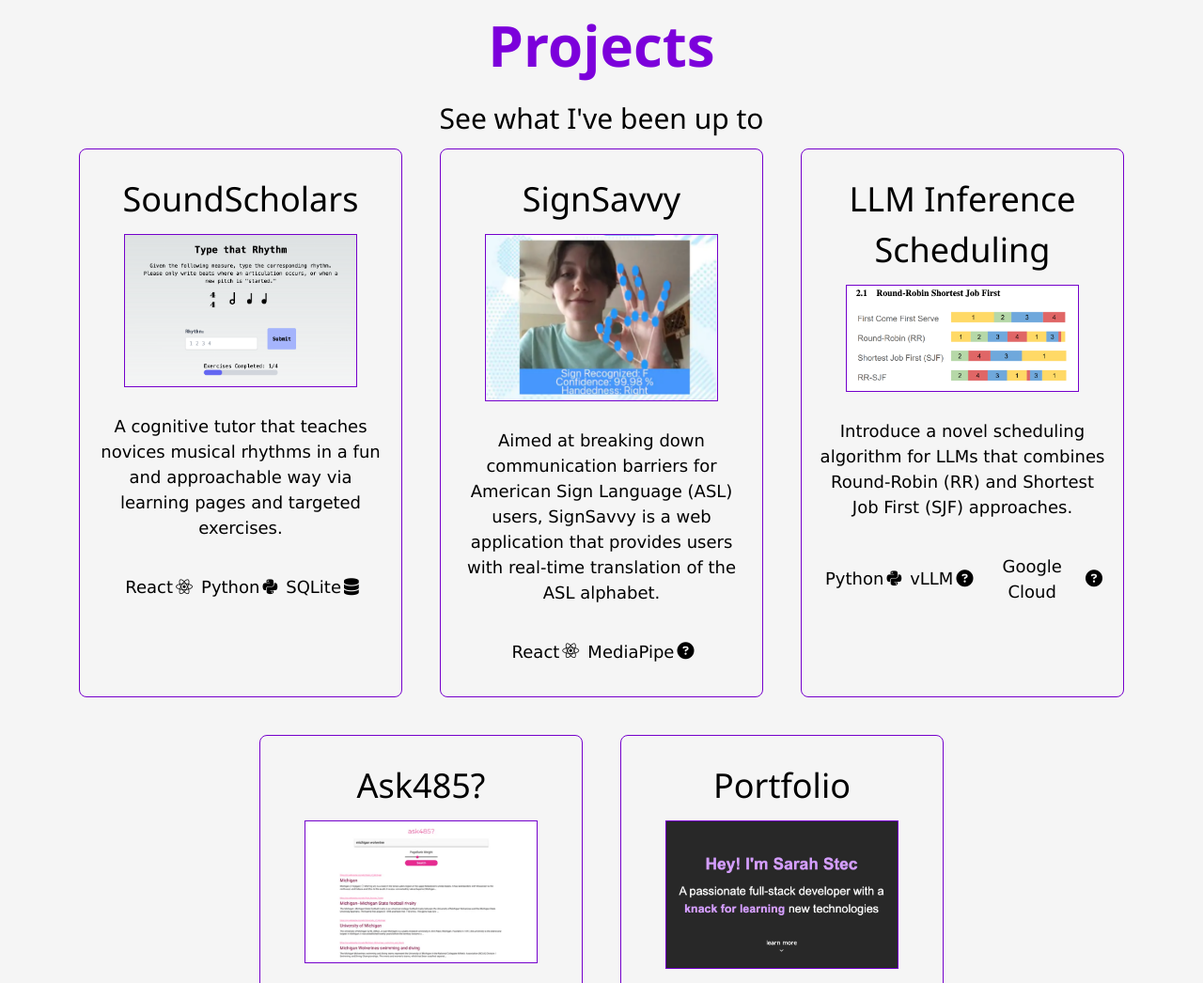
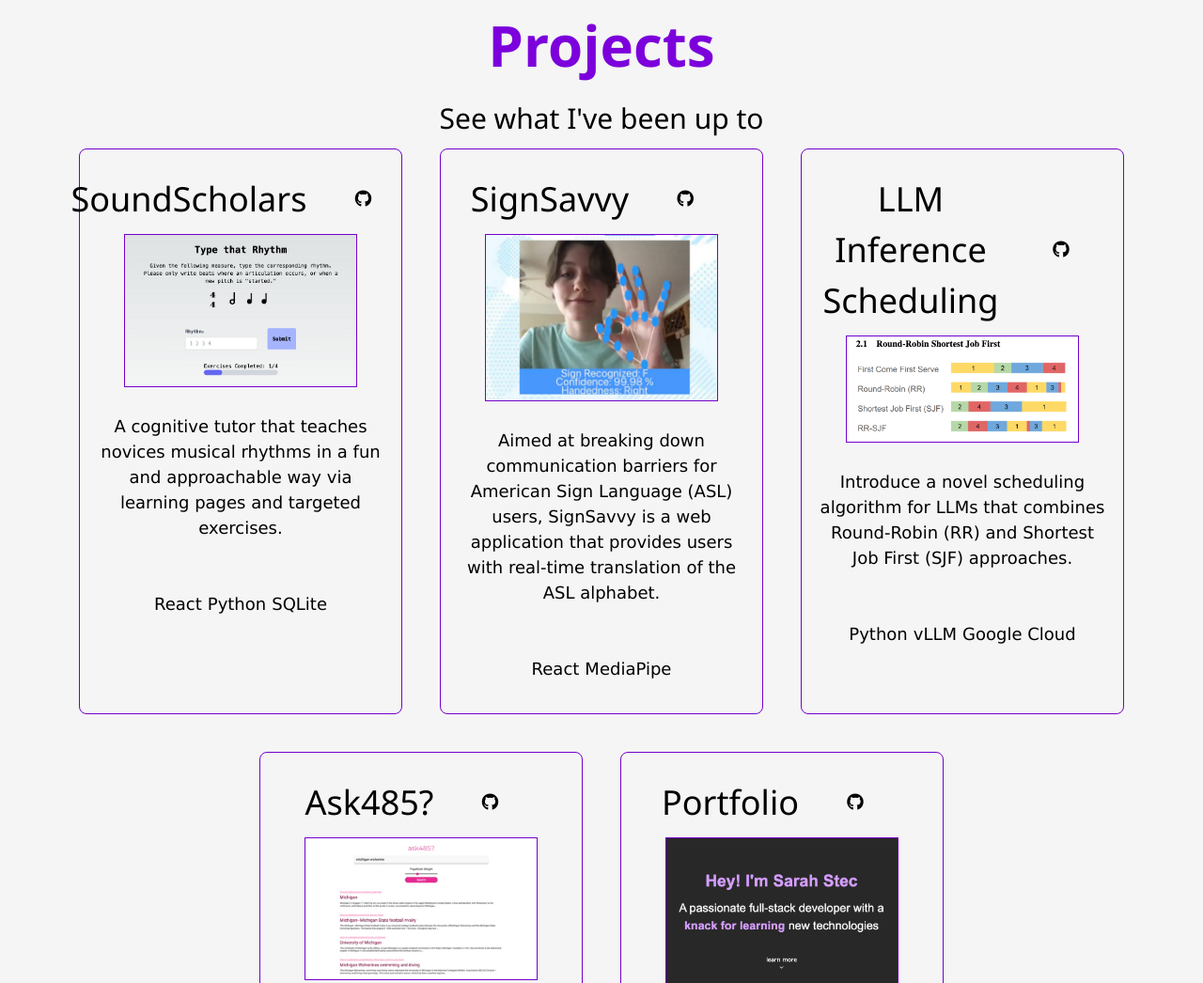
Before and after one commit to sastec17/portfolio, an Astro site: page / in a window 1280 px wide. Shown: the part 3174-4220 px from the top of the page at 94% size. Built offline with nearby package versions, Linux system fonts and the light colour scheme; Astro itself is replaced by a stand-in of ours.

Commit message:
Update projects styling

```diff
--- a/src/components/Navigation.astro
+++ b/src/components/Navigation.astro
@@ -2,9 +2,9 @@
 import ThemeIcon from "./ThemeIcon.astro"
 const navLinks = [
     {title: "Home", url: "/#home"},
-    {title: "About", url: "#about"},
-    {title: "Experience", url:"#experience"},
-    {title: "Projects", url: "#projects"}
+    {title: "About", url: "/#about"},
+    {title: "Experience", url:"/#experience"},
+    {title: "Projects", url: "/#projects"}
 ]
 ---
 {/** TODO: MOVE NAV-MOBILE DIV AND ADD JS TO MAKE RESPONSIVE */}
--- a/src/pages/index.astro
+++ b/src/pages/index.astro
@@ -6,6 +6,7 @@ import "../../styles/timeline.css"
 import BaseLayout from "../layouts/BaseLayout.astro"
 import About from "../sections/About.astro"
 import Projects from "../sections/Projects.astro"
+import Experience from "../sections/Experience.astro"
 import Timeline from "../sections/Timeline.astro"
 import NewAbout from "../sections/NewAbout.astro"
 ---
--- a/src/sections/Experience.astro
+++ b/src/sections/Experience.astro
@@ -15,6 +15,8 @@ const exp = experiences["experiences"];
                     <h3>{experience.title}</h3>
                     {experience.dates}
                     <p>{experience.description}</p>
+                    <img src={experience.imgUrl} alt="image"/>
+
                 </div>
 
                 {/* Image */}
--- a/src/sections/Projects.astro
+++ b/src/sections/Projects.astro
@@ -1,18 +1,6 @@
 ---
 import projects from "../../data/projects.json"
 const all_projects = projects["projects"]
-type Skill = "Python" | "JavaScript" | "HTML" | "CSS" | "React" | "NodeJS" | "SQLite";
-
-const skillIcons: Record<Skill, string> = {
-  Python: "fa-brands fa-python",
-  JavaScript: "fa-brands fa-js",
-  HTML: "fa-brands fa-html5",
-  CSS: "fa-brands fa-css3-alt",
-  React: "fa-brands fa-react",
-  NodeJS: "fa-brands fa-node",
-  SQLite: "fa-solid fa-database"
-};
-
 ---
 <div class="page">
     <h1>Projects</h1>
@@ -23,22 +11,26 @@ const skillIcons: Record<Skill, string> = {
             <div class="project_card">
                 <div class="project_text center-all column-flex">
                     <div class="project_title center-all">
-                        <h2>{proj_data.title}</h2>
-                        {/* <i class={proj_data.title_img}></i>*/}
-
+                            <h2>{proj_data.title}</h2>
+                            {proj_data.github &&
+                                <a href={proj_data.github}>
+                                    <i class="fa-brands fa-github"></i>
+                                </a>
+                            }
+                            {proj_data.link &&
+                                <a href={proj_data.link}>
+                                    <i class="fa-solid fa-link"></i>
+                                </a>
+                            }
                     </div>
 
                     <img src={proj_data.imgUrl} alt="image"/>
-                    <p>{proj_data.description}</p>
+                    <p style="margin-bottom: 36px;">{proj_data.description}</p>
                     {/* TODO: separate component for related project skills */}
                     <div class="skills center-all">
                         {proj_data.skills.map((skill) => (
-                            <div class="skills center-all">
+                            <div class="center-all">
                                 <p>{skill}</p>
-                                <i
-                                    class={skillIcons[skill as Skill] || "fa-solid fa-circle-question"}
-                                    title={skill}
-                                ></i>
                             </div>
                         ))}
                     </div>
```
Also changed, not shown: 2 other files.
